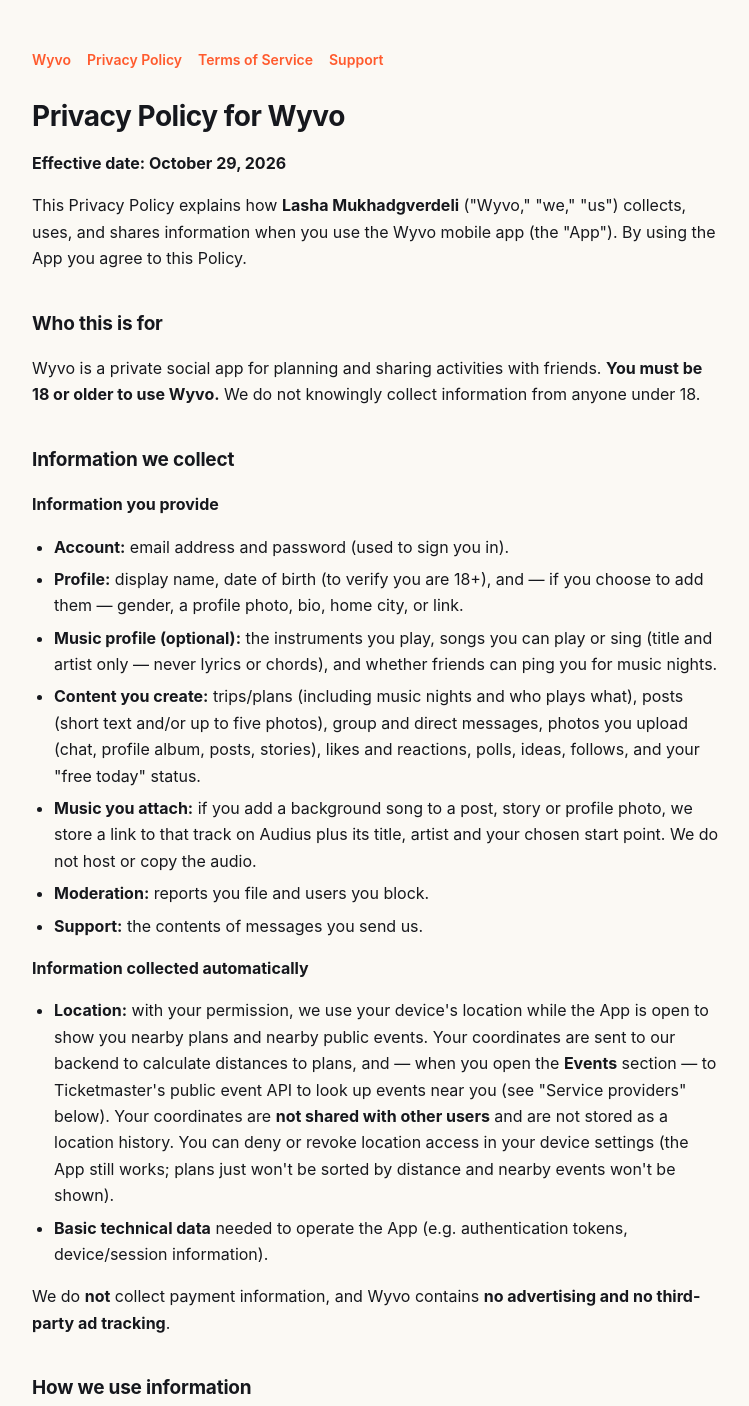
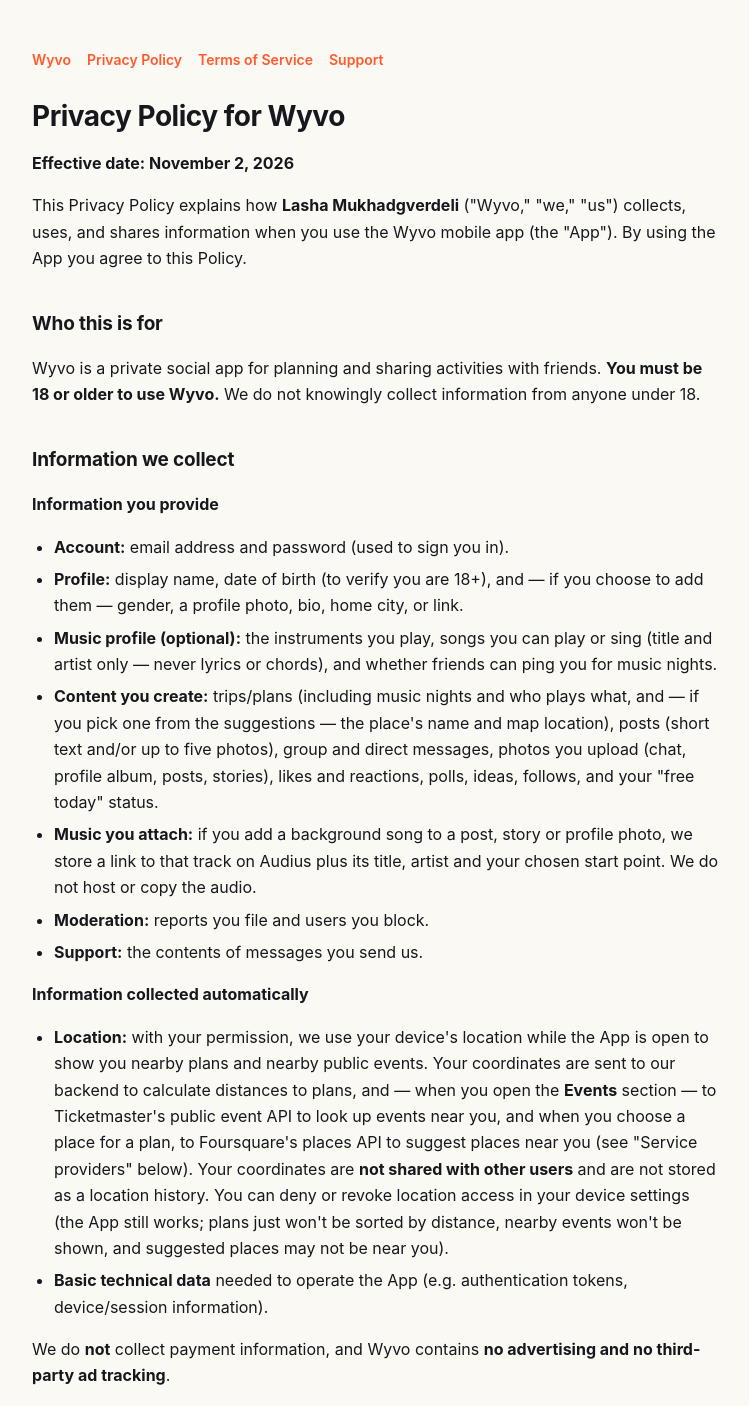
Before and after one commit to lashaoakland/wyvo-legal, a plain HTML site: page privacy-policy.html in a window 1280 px wide. Shown: the top 1406 px of the page, without its empty margins (264-1013 px from the left). Drawn offline with Linux system fonts and the light colour scheme.

Commit message:
Privacy Policy: place suggestions from Foursquare (2026-11-02)
When someone chooses a place for a plan, their search words and
coordinates go to Foursquare's Places API, and a picked place's name and
map location are saved with the plan.

Co-Authored-By: Claude Opus 5.5 <noreply@anthropic.com>

```diff
--- a/privacy-policy.html
+++ b/privacy-policy.html
@@ -20,7 +20,7 @@ hr{border:0;border-top:1px solid var(--line);margin:32px 0}
 .card a{text-decoration:none;font-weight:700;font-size:17px}
 .card p{margin:6px 0 0;color:var(--sub);font-size:14px}
 </style></head><body><div class="wrap"><div class="nav"><a href="./">Wyvo</a><a href="./privacy-policy.html">Privacy Policy</a><a href="./terms-of-service.html">Terms of Service</a><a href="./support.html">Support</a></div><h1>Privacy Policy for Wyvo</h1>
-<p><strong>Effective date: October 29, 2026</strong></p>
+<p><strong>Effective date: November 2, 2026</strong></p>
 <p>This Privacy Policy explains how <strong>Lasha Mukhadgverdeli</strong> (&quot;Wyvo,&quot; &quot;we,&quot; &quot;us&quot;) collects, uses, and shares information when you use the Wyvo mobile app (the &quot;App&quot;). By using the App you agree to this Policy.</p>
 <h2>Who this is for</h2>
 <p>Wyvo is a private social app for planning and sharing activities with friends. <strong>You must be 18 or older to use Wyvo.</strong> We do not knowingly collect information from anyone under 18.</p>
@@ -30,14 +30,14 @@ hr{border:0;border-top:1px solid var(--line);margin:32px 0}
 <li><strong>Account:</strong> email address and password (used to sign you in).</li>
 <li><strong>Profile:</strong> display name, date of birth (to verify you are 18+), and — if you choose to add them — gender, a profile photo, bio, home city, or link.</li>
 <li><strong>Music profile (optional):</strong> the instruments you play, songs you can play or sing (title and artist only — never lyrics or chords), and whether friends can ping you for music nights.</li>
-<li><strong>Content you create:</strong> trips/plans (including music nights and who plays what), posts (short text and/or up to five photos), group and direct messages, photos you upload (chat, profile album, posts, stories), likes and reactions, polls, ideas, follows, and your &quot;free today&quot; status.</li>
+<li><strong>Content you create:</strong> trips/plans (including music nights and who plays what, and — if you pick one from the suggestions — the place&#x27;s name and map location), posts (short text and/or up to five photos), group and direct messages, photos you upload (chat, profile album, posts, stories), likes and reactions, polls, ideas, follows, and your &quot;free today&quot; status.</li>
 <li><strong>Music you attach:</strong> if you add a background song to a post, story or profile photo, we store a link to that track on Audius plus its title, artist and your chosen start point. We do not host or copy the audio.</li>
 <li><strong>Moderation:</strong> reports you file and users you block.</li>
 <li><strong>Support:</strong> the contents of messages you send us.</li>
 </ul>
 <p><strong>Information collected automatically</strong></p>
 <ul>
-<li><strong>Location:</strong> with your permission, we use your device&#x27;s location while the App is open to show you nearby plans and nearby public events. Your coordinates are sent to our backend to calculate distances to plans, and — when you open the <strong>Events</strong> section — to Ticketmaster&#x27;s public event API to look up events near you (see &quot;Service providers&quot; below). Your coordinates are <strong>not shared with other users</strong> and are not stored as a location history. You can deny or revoke location access in your device settings (the App still works; plans just won&#x27;t be sorted by distance and nearby events won&#x27;t be shown).</li>
+<li><strong>Location:</strong> with your permission, we use your device&#x27;s location while the App is open to show you nearby plans and nearby public events. Your coordinates are sent to our backend to calculate distances to plans, and — when you open the <strong>Events</strong> section — to Ticketmaster&#x27;s public event API to look up events near you, and when you choose a place for a plan, to Foursquare&#x27;s places API to suggest places near you (see &quot;Service providers&quot; below). Your coordinates are <strong>not shared with other users</strong> and are not stored as a location history. You can deny or revoke location access in your device settings (the App still works; plans just won&#x27;t be sorted by distance, nearby events won&#x27;t be shown, and suggested places may not be near you).</li>
 <li><strong>Basic technical data</strong> needed to operate the App (e.g. authentication tokens, device/session information).</li>
 </ul>
 <p>We do <strong>not</strong> collect payment information, and Wyvo contains <strong>no advertising and no third-party ad tracking</strong>.</p>
@@ -45,7 +45,7 @@ hr{border:0;border-top:1px solid var(--line);margin:32px 0}
 <ul>
 <li>To create and manage your account and profile.</li>
 <li>To provide the App&#x27;s features (plans, posts, chat, photos, stories, follows, ideas, availability).</li>
-<li>To sort trips by distance from your location, and to show public events happening near you.</li>
+<li>To sort trips by distance from your location, to show public events happening near you, and to suggest places near you for your plans.</li>
 <li>To keep the community safe (process reports and blocks, enforce our Terms).</li>
 <li>To respond to your support requests.</li>
 <li>To comply with legal obligations.</li>
@@ -61,6 +61,7 @@ hr{border:0;border-top:1px solid var(--line);margin:32px 0}
 <li><strong>Audius</strong> — when you search for background music, your search query is sent to Audius&#x27;s public API to return tracks, and playing an attached track streams it from Audius. See audius.co.</li>
 <li><strong>Ticketmaster</strong> — when you open the <strong>Events</strong> section, your coordinates (and any category/date filter you choose) are sent to Ticketmaster&#x27;s public Discovery API to return public events near you. We do not send them your name, email, or account details. See ticketmaster.com/privacy.</li>
 <li><strong>Unsplash</strong> — stock photos on the ideas board and some plan banners come from Unsplash. To find a photo for an idea, its title is sent to Unsplash&#x27;s API, and your device loads the pictures from Unsplash, which (like any website) sees your device&#x27;s IP address. We do not send them your name, email, or account details. See unsplash.com/privacy.</li>
+<li><strong>Foursquare</strong> — when you choose a place for a plan, what you search for (for example &quot;karaoke&quot;) and your coordinates are sent to Foursquare&#x27;s Places API to suggest places near you. We do not send them your name, email, or account details. See foursquare.com/legal/privacy.</li>
 </ul></li>
 <li><strong>Legal / safety:</strong> we may disclose information if required by law or to protect the rights, safety, and security of our users or the App.</li>
 </ul>
```
